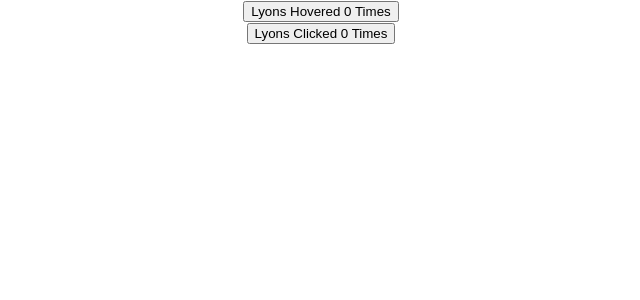
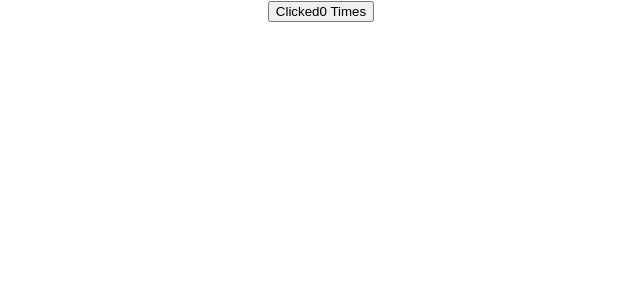
Before and after one commit to lyonsouma/React-Projects, a React (Create React App) app: page / in a window 1280 px wide. Shown: the top 300 px of the page, without its empty margins (319-959 px from the left). Built offline with nearby package versions, Linux system fonts and the light colour scheme.

Commit message:
implemented Hoc

```diff
--- a/src/App.js
+++ b/src/App.js
@@ -23,7 +23,7 @@ import './App.css';
 // import Hero from './components/Hero';
 // import ClickedCounter from './components/ClickedCounter';
 import Count from './components/Count2';
-import Hover from './components/HoverCounter';
+// import Hover from './components/HoverCounter';
 function App() {
   return (
     <div className="App">
@@ -32,7 +32,7 @@ function App() {
      <Hero heroName="Kelly"></Hero>
      <Hero heroName="joker"></Hero>
      </ErrorBoundry> */}
-   <Hover/>
+   {/* <Hover/> */}
    <Count/>
 {/* <ClickedCounter/> */}
       {/* <Table /> */}
--- a/src/components/Count2.js
+++ b/src/components/Count2.js
@@ -1,26 +1,16 @@
 import { Component } from "react";
 import HOC from "./HOC";
-
 class Count extends Component{
-    constructor(){
-        super()
-        this.state ={
-            count : 0
-        }
-    }
-    changeValue = ()=>{
-     this.setState({
-        count:this.state.count +1
-     })
-    }
 
     render(){
+        const {count , incrementCount} = this.props;
         return(
             <div>
-                <button onClick={this.changeValue}>{this.props.name} Clicked {this.state.count} Times</button>
+                <button onClick={incrementCount}>Clicked
+                  {count} Times</button>
             </div>
         )
     }
 
 }
-export default HOC (Count)
+export default HOC(Count)
--- a/src/components/HOC.js
+++ b/src/components/HOC.js
@@ -2,9 +2,22 @@ import React from "react";
 
 const HOC = (OriginalComponent) => {
     class NewComponent extends React.Component{
+        constructor(){
+            super()
+            this.state ={
+               count : 0
+            }
+        }
+        changeHoverCounter = ()=>{
+         this.setState({
+           count:this.state.hover +1
+         })
+        }
         render(){
             return(
-                <OriginalComponent name ='Lyons' />
+                <OriginalComponent
+                 count = {this.state.count}
+                 incrementCount ={this.incrementCount}/>
             )
         }
     }
--- a/src/components/HoverCounter.js
+++ b/src/components/HoverCounter.js
@@ -1,23 +1,13 @@
 import { Component } from "react";
 import HOC from "./HOC";
 class Hover extends Component{
-    constructor(){
-        super()
-        this.state ={
-            hover : 0
-        }
-    }
-    changeHoverCounter = ()=>{
-     this.setState({
-        hover:this.state.hover +1
-     })
-    }
+
 
     render(){
-        const {hover} = this.state
+        const {count , incrementCount} = this.props
         return(
             <div>
-                <button onMouseOver={this.changeHoverCounter}>{this.props.name} Hovered {hover} Times</button>
+                <button onMouseOver={incrementCount}> Hovered {count} Times</button>
             </div>
         )
     }
```
